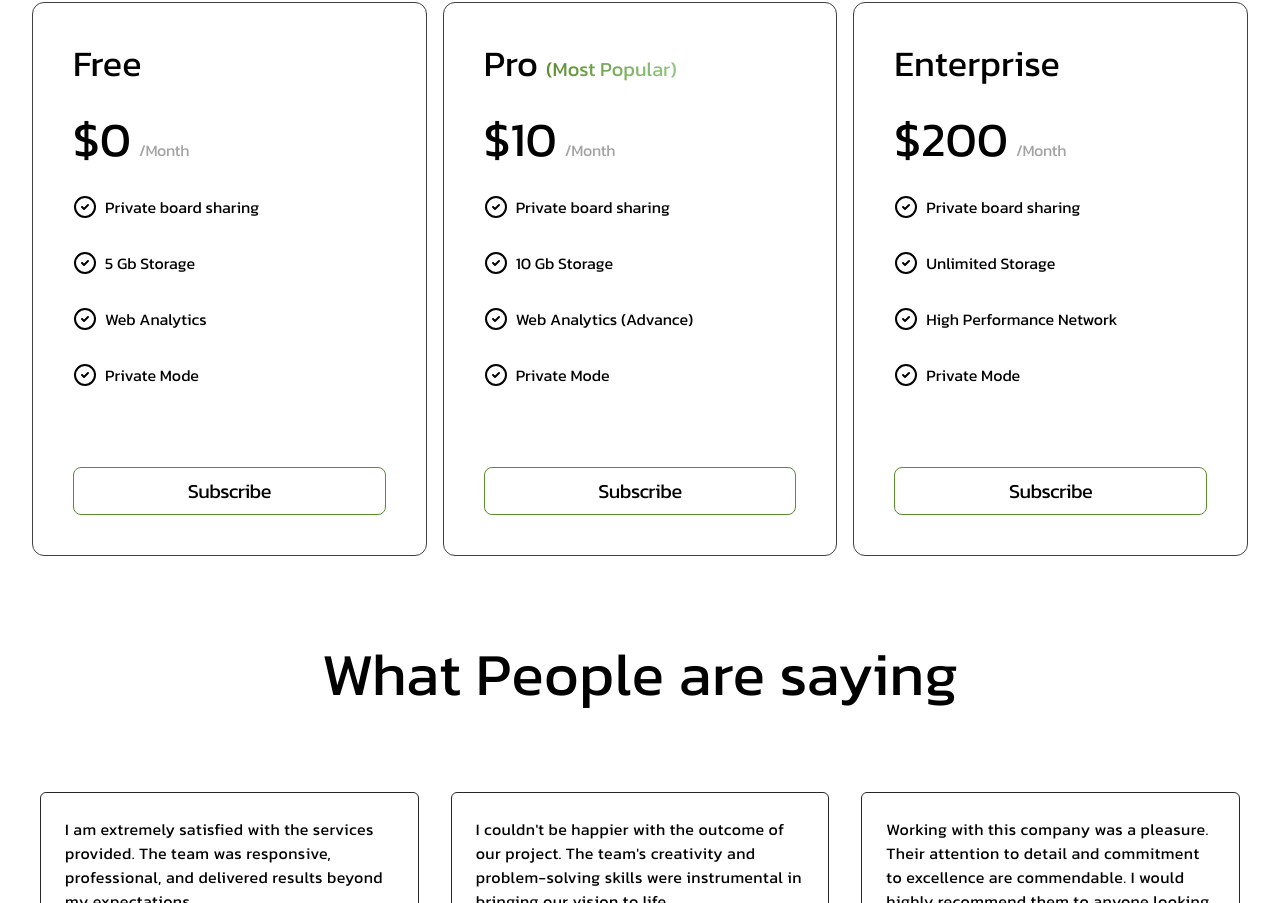
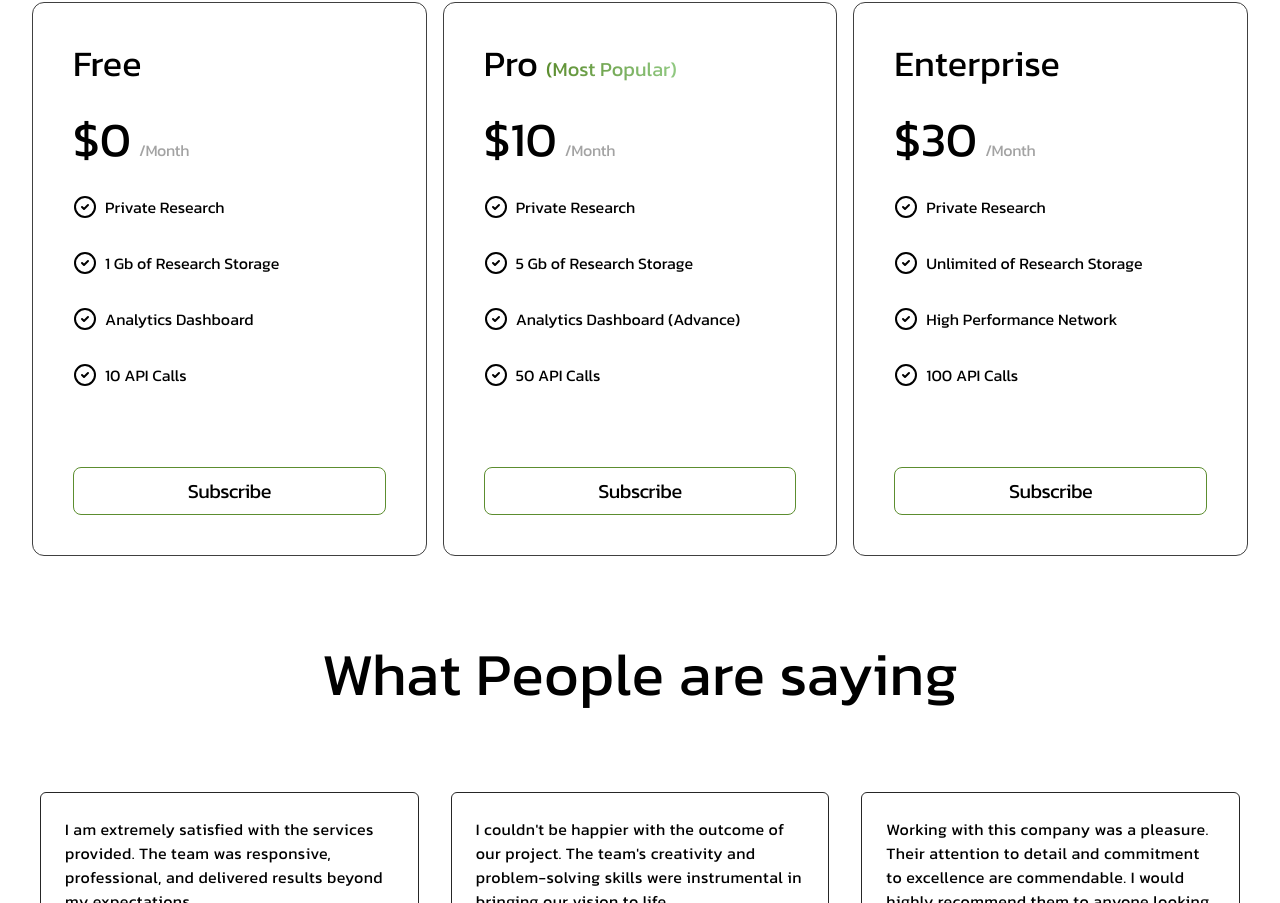
Before and after one commit to I-A-N-Desenvolvimento-de-Software-LTDA/DrugXpert-website, a React (Vite) app: page / in a window 1280 px wide. Shown: the part 2717-3620 px from the top of the page. Built offline with nearby package versions, Linux system fonts and the light colour scheme.

Commit message:
pricing setting up

```diff
--- a/src/constants/index.jsx
+++ b/src/constants/index.jsx
@@ -125,30 +125,30 @@ export const pricingOptions = [
     title: "Free",
     price: "$0",
     features: [
-      "Private board sharing",
-      "5 Gb Storage",
-      "Web Analytics",
-      "Private Mode",
+      "Private Research",
+      "1 Gb of Research Storage",
+      "Analytics Dashboard",
+      "10 API Calls",
     ],
   },
   {
     title: "Pro",
     price: "$10",
     features: [
-      "Private board sharing",
-      "10 Gb Storage",
-      "Web Analytics (Advance)",
-      "Private Mode",
+      "Private Research",
+      "5 Gb of Research Storage",
+      "Analytics Dashboard (Advance)",
+      "50 API Calls",
     ],
   },
   {
     title: "Enterprise",
-    price: "$200",
+    price: "$30",
     features: [
-      "Private board sharing",
-      "Unlimited Storage",
+      "Private Research",
+      "Unlimited of Research Storage",
       "High Performance Network",
-      "Private Mode",
+      "100 API Calls",
     ],
   },
 ];
```
